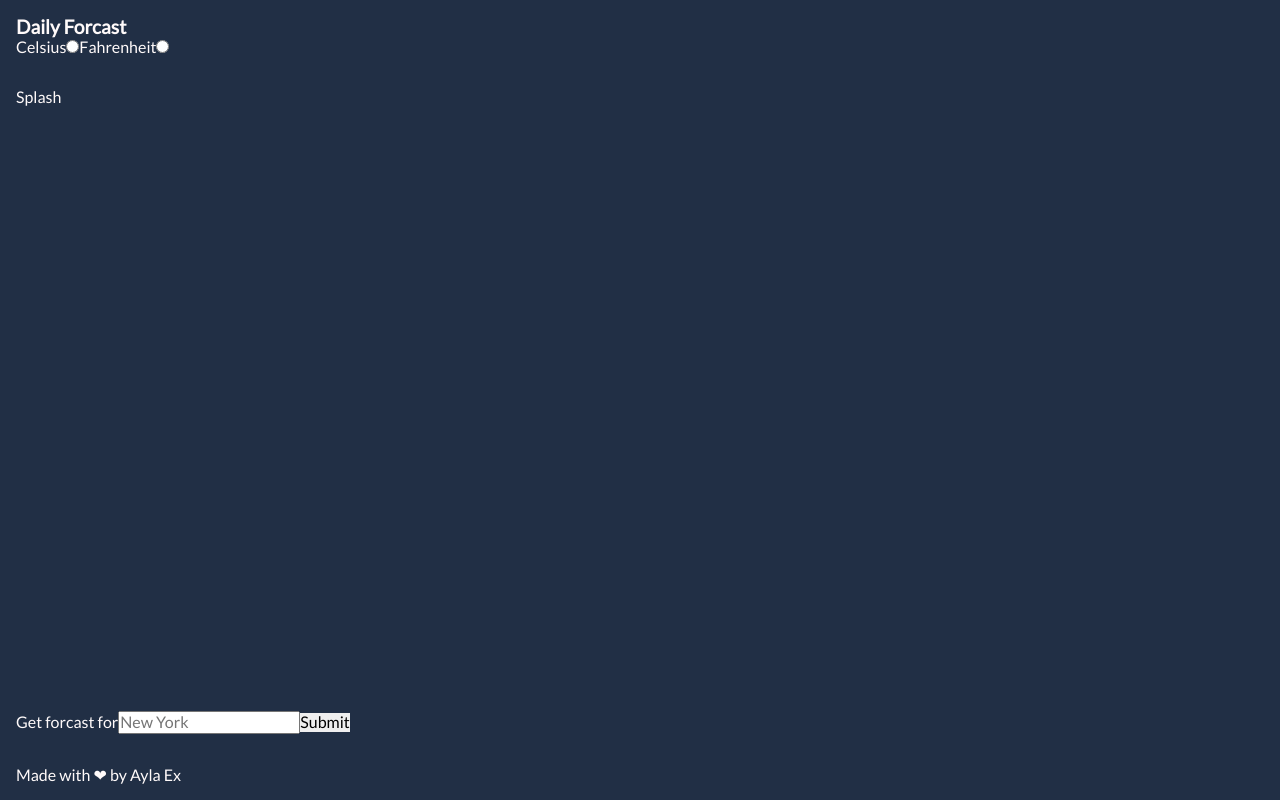
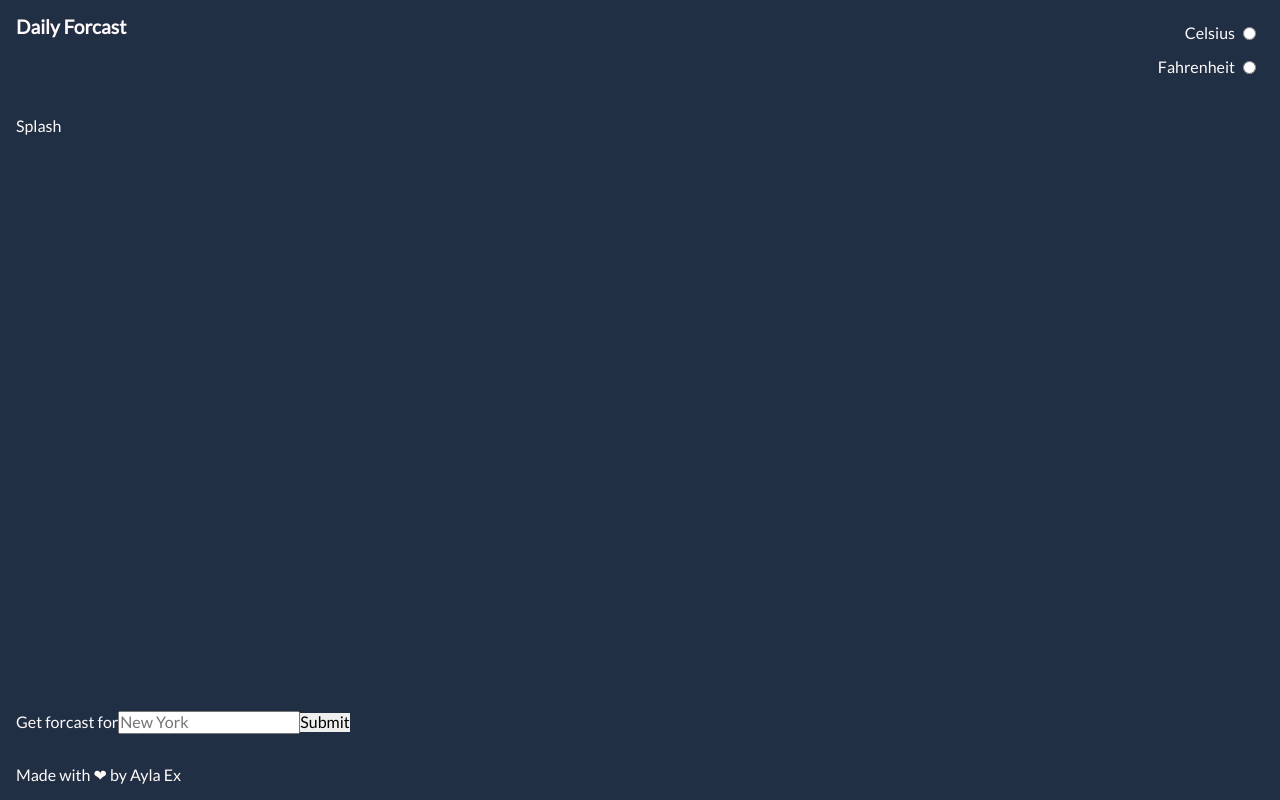
Before and after one commit to AB6923/daily-forecast, a React (Create React App) app: page / in a window 1280 px wide. Built offline with nearby package versions, Linux system fonts and the light colour scheme; the HTML template or start-up script is replaced by a standard one.

Commit message:
add initial styling to units form

```diff
--- a/src/components/PageHeader.js
+++ b/src/components/PageHeader.js
@@ -7,7 +7,7 @@ export const PageHeader = () => {
 	return (
 		<header className='page-header'>
 			<h1>Daily Forcast</h1>
-			<form>
+			<form className='units-form'>
 				<label htmlFor='metric'>
 					Celsius
 					<input
--- /dev/null
+++ b/src/sass/components/_pageHeader.scss
@@ -0,0 +1,21 @@
+.page-header {
+	display: flex;
+	justify-content: space-between;
+
+	h1 {
+		font-size: 1.2rem;
+	}
+
+	.units-form {
+		label {
+			display: flex;
+			justify-content: flex-end;
+			align-items: center;
+			padding: $spaceSm;
+
+			input {
+				margin: 0 0 0 $spaceSm;
+			}
+		}
+	}
+}
--- a/src/sass/index.scss
+++ b/src/sass/index.scss
@@ -2,11 +2,7 @@
 @import './variables';
 @import './elements';
 
-.page-header {
-	h1 {
-		font-size: 1.2rem;
-	}
-}
+@import './components/pageHeader';
 
 .section-header {
 	text-align: center;
```
